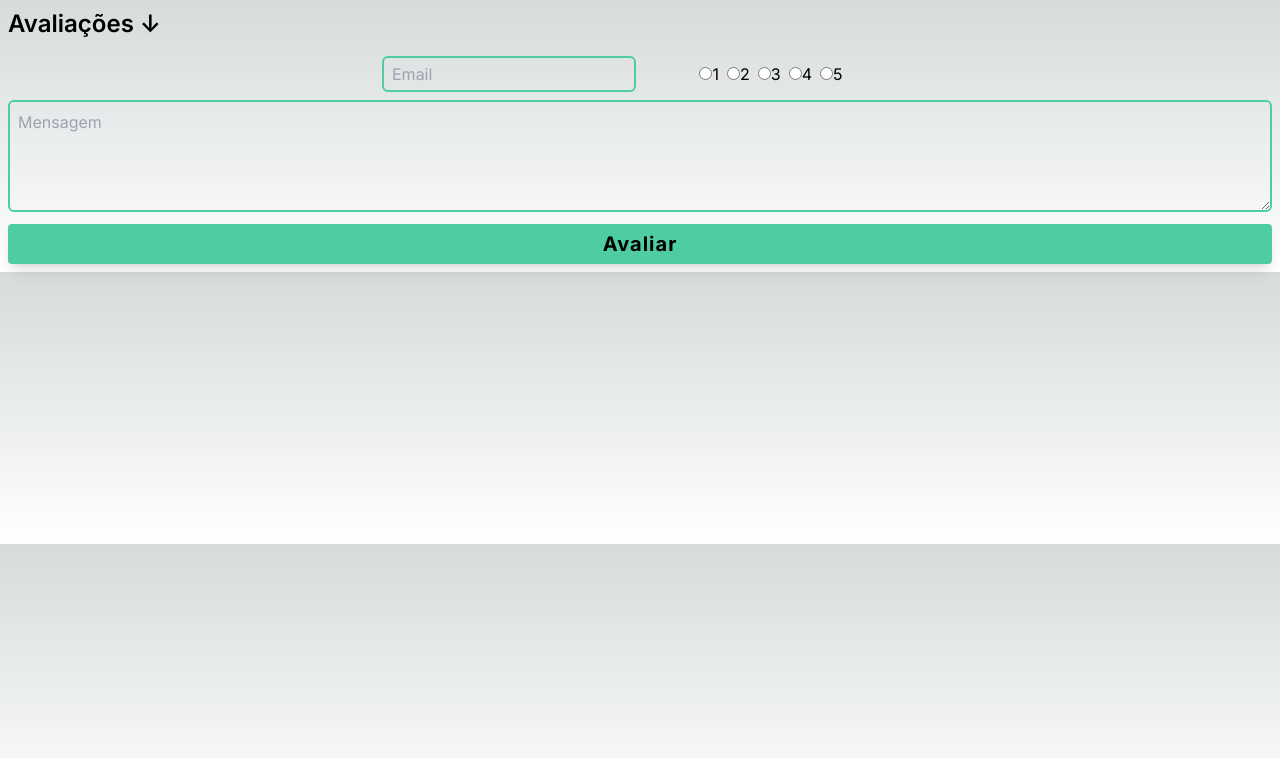
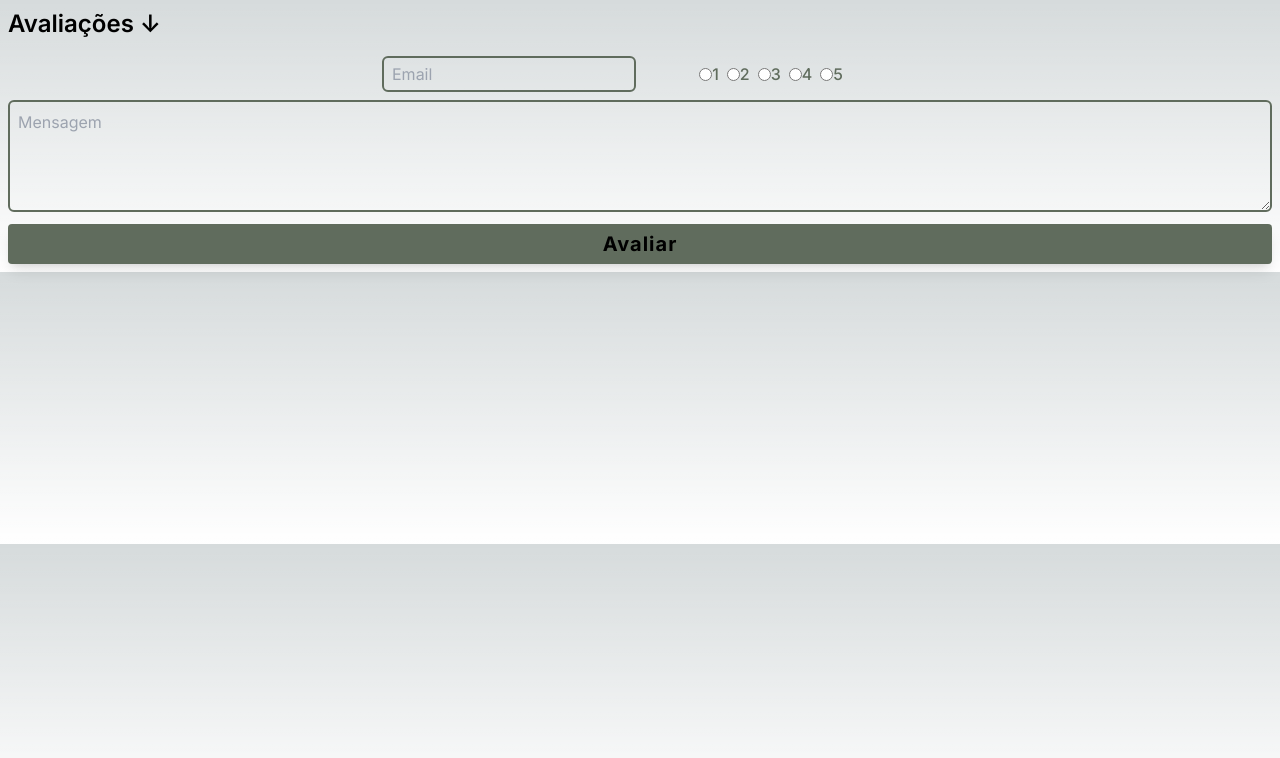
Before and after one commit to vitorGaia/online-store, a Next.js app: page /components/FormProductAvaliation in a window 1280 px wide. Shown: the top 758 px of the page. Built offline with nearby package versions, Linux system fonts and the light colour scheme.

Commit message:
feat: melhorias gerais de layout.

```diff
--- a/src/app/components/CategoriesList/page.js
+++ b/src/app/components/CategoriesList/page.js
@@ -27,7 +27,7 @@ function CategoriesList() {
         type="button"
         value={category.id}
         onClick={ (e) => handleActiveSearch('category', e.target.value) }
-        className="text-lg font-normal tracking-wide h-10"
+        className="text-lg font-medium tracking-wide h-9"
       >
       {category.name}
       </button>
@@ -35,7 +35,7 @@ function CategoriesList() {
   ));
 
   return (
-    <div className={`${activeSearch ? 'grid' : 'hidden'} divide-y divide-slate-700 w-11/12`}>
+    <div className={`${activeSearch ? 'flex flex-col' : 'hidden'} divide-y-2 divide-accentM w-11/12`}>
       {mapCategories}
     </div>
   );
--- a/src/app/components/FormProductAvaliation/page.js
+++ b/src/app/components/FormProductAvaliation/page.js
@@ -39,53 +39,53 @@ function FormProductAvaliation(props) {
             onChange={ handleFormAvaliation }
           />
           <div className='flex justify-center items-center gap-2'>
-            <label>
+            <label className='flex items-center font-medium text-accentM'>
               <input
-                className=''
+                className='bg-transparent border-accentM'
                 type='radio'
                 value={1}
                 name='rating'
-                onChange={ handleFormAvaliation }
+                onChange={handleFormAvaliation}
               />
               1
             </label>
-            <label>
+            <label className='flex items-center font-medium text-accentM'>
               <input
-                className=''
+                className='bg-transparent border-accentM'
                 type='radio'
                 value={2}
                 name='rating'
-                onChange={ handleFormAvaliation }
+                onChange={handleFormAvaliation}
               />
               2
             </label>
-            <label>
+            <label className='flex items-center font-medium text-accentM'>
               <input
-                className=''
+                className='bg-transparent border-accentM'
                 type='radio'
                 value={3}
                 name='rating'
-                onChange={ handleFormAvaliation }
+                onChange={handleFormAvaliation}
               />
               3
             </label>
-            <label>
+            <label className='flex items-center font-medium text-accentM'>
               <input
-                className=''
+                className='bg-transparent border-accentM'
                 type='radio'
                 value={4}
                 name='rating'
-                onChange={ handleFormAvaliation }
+                onChange={handleFormAvaliation}
               />
               4
             </label>
-            <label>
+            <label className='flex items-center font-medium text-accentM'>
               <input
-                className=''
+                className='bg-transparent border-accentM'
                 type='radio'
                 value={5}
                 name='rating'
-                onChange={ handleFormAvaliation }
+                onChange={handleFormAvaliation}
               />
               5
             </label>
--- a/src/app/components/Header/page.js
+++ b/src/app/components/Header/page.js
@@ -2,7 +2,7 @@ import Link from "next/link";
 import { useContext, useEffect, useState } from "react";
 import { AppContext } from "../../contexts/AppContext";
 import { getProductsFromLocalStorage } from "@/services/localStorage";
-import { BiCart, BiSearchAlt2 } from "react-icons/bi";
+import { BiCart, BiSearchAlt } from "react-icons/bi";
 import Image from "next/image";
 import logo from "../../../../public/logo-frontend-online-store.svg";
 
@@ -16,17 +16,19 @@ function Header() {
   }, []);
 
   return (
-    <div className="fixed flex top-0 left-0 w-screen bg-accent p-3.5 justify-between shadow-lg">
+    <div
+      className="fixed flex top-0 left-0 w-full bg-accent h-14 p-2 px-5 items-center justify-between shadow-sm rounded-md"
+    >
       <div className="flex justify-center align-middle gap-2">
         <input
           type="text"
           placeholder="Pesquisa"
           onChange={ (e) => setHeaderQueryInput(e.target.value) }
-          className={`${activeSearch ? '' : 'hidden'} w-52 bg-transparent border-2 border-accentM font-normal text-lg px-2 rounded-2xl`}
+          className={`${activeSearch ? '' : 'hidden'} w-52 bg-transparent border-2 border-accentM font-normal text-lg px-2 rounded-2xl h-9`}
         />
 
         <button onClick={ () => handleActiveSearch('header') }>
-          <BiSearchAlt2 className="text-2xl font-black text-accentM" />
+          <BiSearchAlt className="text-3xl font-black text-accentM" />
         </button>
       </div>
 
@@ -39,8 +41,8 @@ function Header() {
       />
 
       <Link href='/pages/ShoppingCart' className="flex justify-center align-middle">
-        <BiCart className="text-2xl font-black text-accentM" />
-        <span className="text-accentM">{countProducts}</span>
+        <BiCart className="text-3xl font-bold text-accentM" />
+        <span className="text-accentM font-medium text-xs">{countProducts}</span>
       </Link>
     </div>
   );
--- a/src/app/components/ProductCard/page.js
+++ b/src/app/components/ProductCard/page.js
@@ -17,17 +17,17 @@ function ProductCard({ product }) {
           className='w-screen rounded'
         />
         <div className='h-6 mt-1 overflow-hidden'>
-          <p className={`${product.shipping.free_shipping && 'text-pink-200'} text-sm font-semibold truncate`}>
+          <p className={`${product.shipping.free_shipping && 'text-accentM'} text-sm font-semibold truncate`}>
             {product.title}
           </p>
         </div>
       </Link>
       <p className='text-sm font-medium'>
-        {`Estq. ${product.available_quantity} R$${product.price.toFixed(2)}`}
+        {`Estq.${product.available_quantity} R$${product.price.toFixed(2)}`}
       </p>
       <button
         onClick={() => setProductToLocalStorage(product)}
-        className='bg-accent tracking-wide font-bold text-sm w-full h-10 mt-1 py-0.5 leading-4 rounded shadow-lg px-1'
+        className='bg-accent tracking-wide font-bold text-sm w-full h-10 mt-1 py-0.5 leading-4 rounded shadow-md px-1'
       >
         Adicionar ao Carrinho
       </button>
--- a/src/app/globals.css
+++ b/src/app/globals.css
@@ -1,6 +1,7 @@
 @tailwind base;
 @tailwind components;
 @tailwind utilities;
+@import url('https://fonts.googleapis.com/css2?family=Poppins:wght@400;500;600;700;800;900&display=swap');
 
 :root {
   --foreground-rgb: 0, 0, 0;
@@ -17,6 +18,8 @@
 }
 
 body {
+  font-family: 'Poppins', sans-serif;
+  box-sizing: border-box;
   color: rgb(var(--foreground-rgb));
   background: linear-gradient(
       to bottom,
--- a/src/app/page.js
+++ b/src/app/page.js
@@ -13,15 +13,15 @@ export default function Home() {
   const mapHomeProducts = homeProducts && homeProducts.map((product) => ProductCard({ product }));
 
   return (
-    <section className="bg-base w-screen min-h-screen text-fontM">
+    <section className="bg-base flex flex-col w-screen min-h-screen text-fontM">
       <Header />
 
-      <main className="flex flex-wrap align-middle justify-center pt-16 px-1">
+      <main className="flex flex-wrap justify-center pt-16 px-1">
         <CategoriesList />
 
-        {!homeProducts && (<h3 className="text-center pt-6">Digite algum termo de pesquisa ou escolha uma categoria.</h3>)}
+        {!homeProducts && (<h3 className="text-center text-2xl font-medium pt-36">Digite algum termo de pesquisa ou escolha uma categoria.</h3>)}
 
-        {(homeProducts && homeProducts.length === 0) && (<h3 className="text-center pt-6">Nenhum produto foi encontrado.</h3>)}
+        {(homeProducts && homeProducts.length === 0) && (<h3 className="text-center text-2xl font-medium pt-36">Nenhum produto foi encontrado.</h3>)}
 
         {(homeProducts && homeProducts.length !== 0) && mapHomeProducts}
       </main>
--- a/tailwind.config.js
+++ b/tailwind.config.js
@@ -13,10 +13,13 @@ module.exports = {
           'conic-gradient(from 180deg at 50% 50%, var(--tw-gradient-stops))',
       },
       colors: {
-        accent: '#E23E57',
-        accentM: '#4ECCA3',
-        base: '#222831',
-        fontM: '#F5F5F5',
+        accent: '#F1C376',
+        accentM: '#606C5D',
+        base: '#F7E6C4',
+        fontM: '#2B2730',
+      },
+      fontFamily: {
+        'poppins': ['poppins', 'poppins'],
       },
     },
   },
```
Also changed, not shown: src/app/pages/[productId]/page.js (+14 -14 lines).
